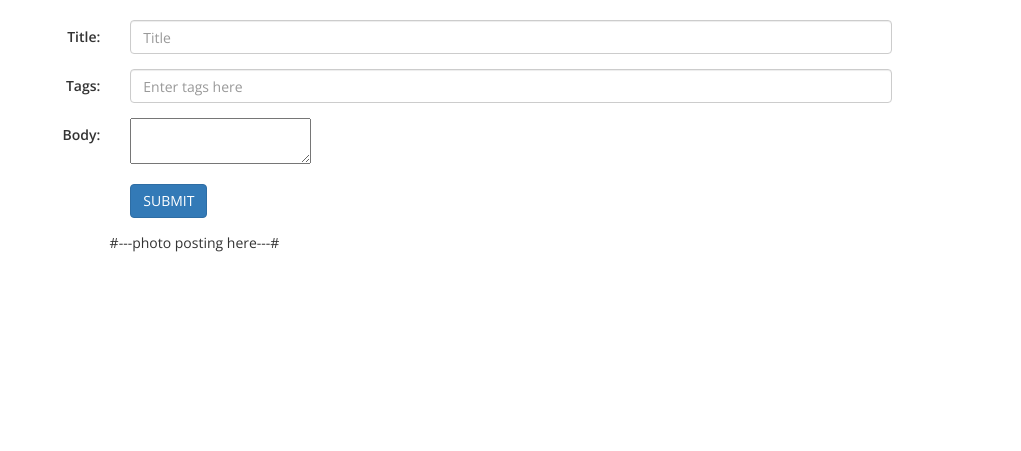
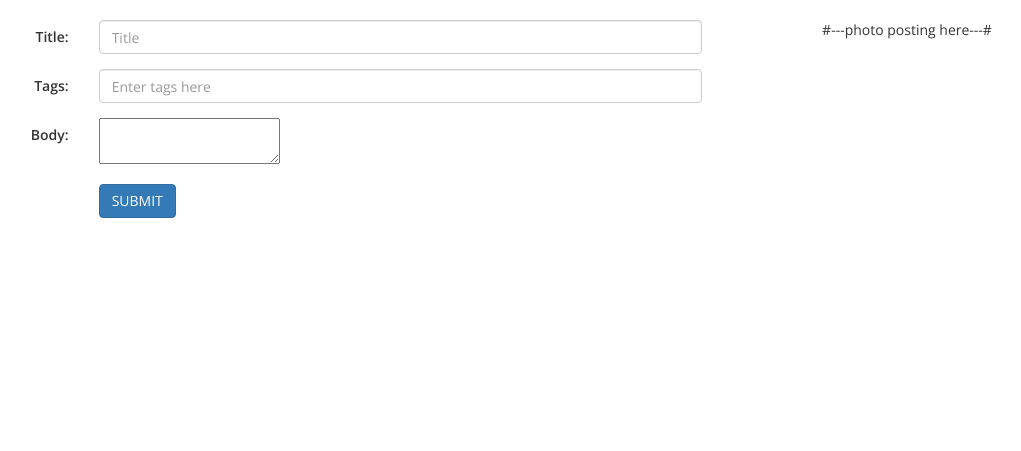
Before and after one commit to FrankCharlz/gaethings, a Python web app: template templates/write_news.html in a window 1280 px wide. Shown: the part 75-526 px from the top of the page, without its empty margins (113-1134 px from the left). Run offline with Jinja, Linux system fonts and the light colour scheme; the template is opened without the code that fills it, so the values that code supplies are empty; some libraries are stand-ins or nearby versions.

Commit message:
Hello world

```diff
--- a/api/api_codes.py
+++ b/api/api_codes.py
@@ -58,7 +58,7 @@ def news_to_dict(news, with_body=False):
 
 
 class GetNews(webapp2.RequestHandler):
-    DEFAULT_NEWS_IDADI = 50
+    DEFAULT_NEWS_IDADI = 50 - 1
 
     def get(self):
         self.response.headers['Content-Type'] = 'application/json'
--- a/templates/news_view.html
+++ b/templates/news_view.html
@@ -32,9 +32,9 @@
         </div>
 
 
-        <div class="fb-share-button" data-href="https://developers.facebook.com/docs/plugins/" data-layout="button"></div>
-
-        <div class="fb-comments" data-href="http://myvastev2.appspot.com/{{news|get_id}}" data-numposts="5">
+        <div class="fb-share-button" data-href="http://myvastev2.appspot.com/news/view/{{news|get_id}}" data-layout="icon_link"></div>
+        <div class="row"></div>
+        <div class="fb-comments" data-href="http://myvastev2.appspot.com/news/view/{{news|get_id}}" data-numposts="3">
         </div>
 
         <!--button onclick="hideComments()" class="button btn-hide-comments">SHOW COMMENTS</button>
--- a/templates/write_news.html
+++ b/templates/write_news.html
@@ -12,7 +12,7 @@
 
 <div class="container">
 
-    <div class="col-md-10 col-xs-12 news-list">
+    <div class="col-md-8 col-xs-12 news-list">
         <form class="form-horizontal" role="form" action="/save_news" method="post">
 
             <div class="form-group">
@@ -53,7 +53,7 @@
     </div>
 
 
-    <div class="col-md-5 text-center">
+    <div class="col-md-4 text-center">
         #---photo posting here---#
     </div>
 
```
